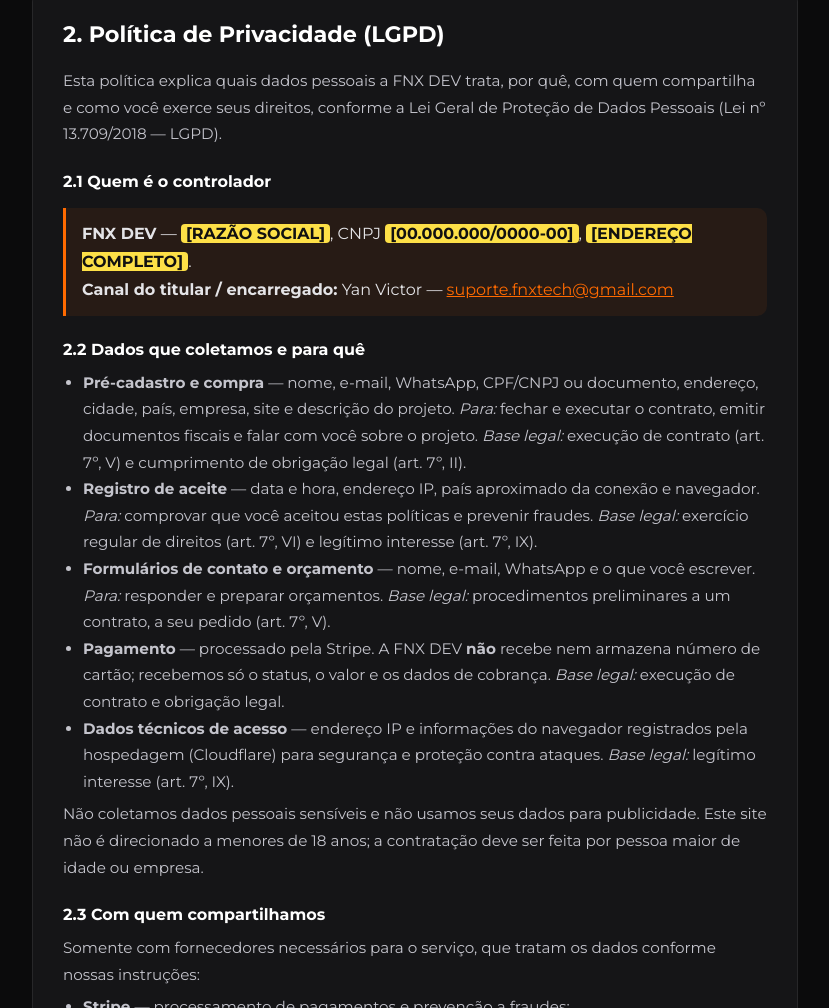
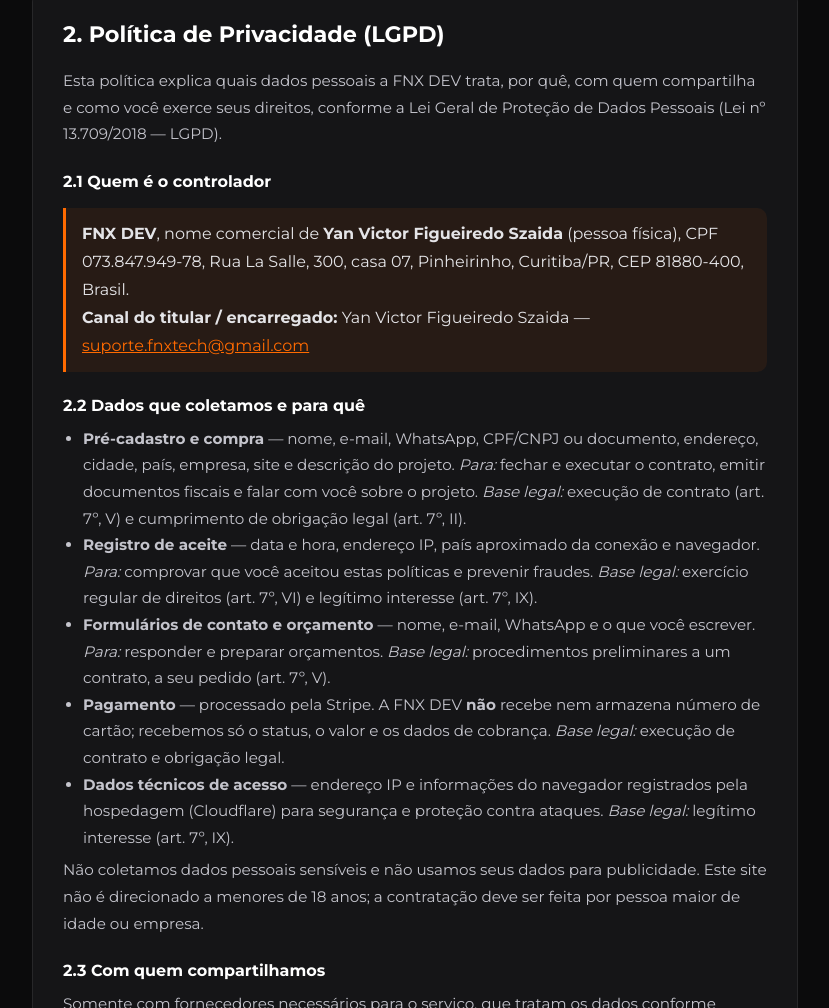
Before and after one commit to Fnx1982/FNX-DEV, a plain HTML site: page public/politicas.html in a window 1280 px wide. Shown: the part 1705-2713 px from the top of the page, without its empty margins (360-1189 px from the left). Drawn offline with Linux system fonts and the light colour scheme.

Commit message:
Política de privacidade LGPD

```diff
--- a/public/politicas.html
+++ b/public/politicas.html
@@ -89,8 +89,8 @@ footer a{font-weight:700;text-decoration:none}
 
   <h3>2.1 Quem é o controlador</h3>
   <div class="hl">
-    <b>FNX DEV</b> — <span class="pf">[RAZÃO SOCIAL]</span>, CNPJ <span class="pf">[00.000.000/0000-00]</span>, <span class="pf">[ENDEREÇO COMPLETO]</span>.<br>
-    <b>Canal do titular / encarregado:</b> Yan Victor — <a href="mailto:suporte.fnxtech@gmail.com">suporte.fnxtech@gmail.com</a>
+    <b>FNX DEV</b>, nome comercial de <b>Yan Victor Figueiredo Szaida</b> (pessoa física), CPF 073.847.949-78, Rua La Salle, 300, casa 07, Pinheirinho, Curitiba/PR, CEP 81880-400, Brasil.<br>
+    <b>Canal do titular / encarregado:</b> Yan Victor Figueiredo Szaida — <a href="mailto:suporte.fnxtech@gmail.com">suporte.fnxtech@gmail.com</a>
   </div>
 
   <h3>2.2 Dados que coletamos e para quê</h3>
```
Also changed, not shown: public/policies.html (+2 -2 lines).
